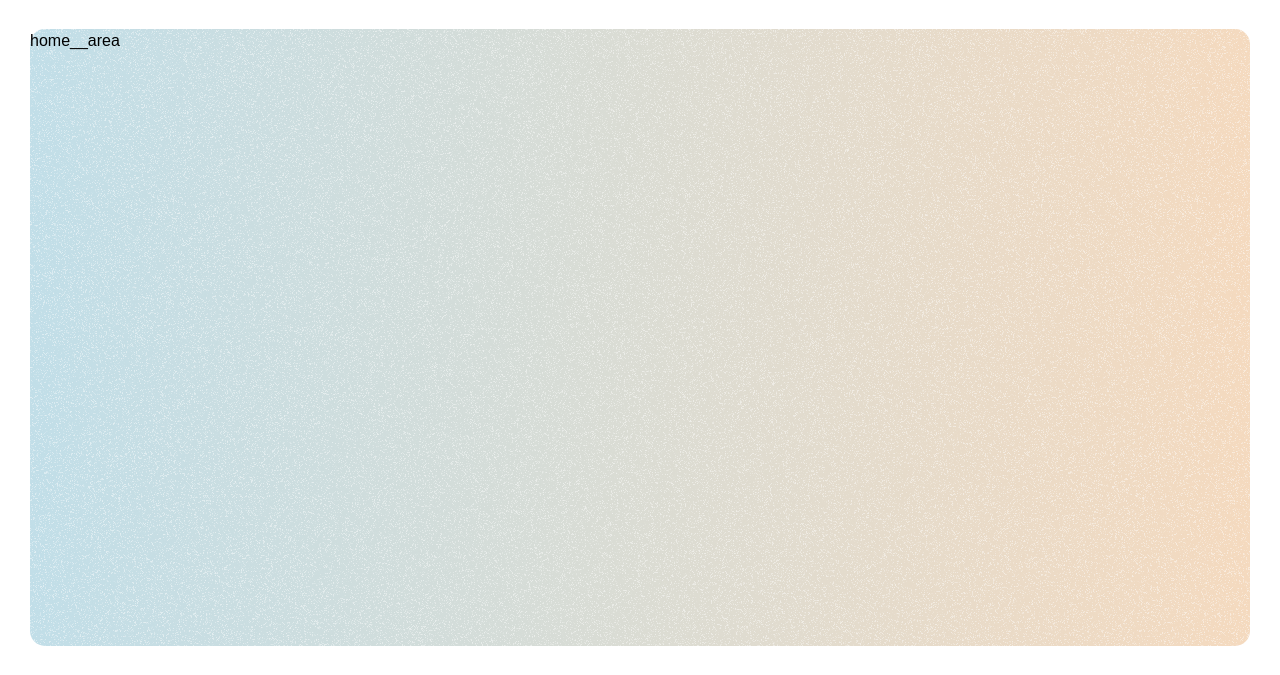
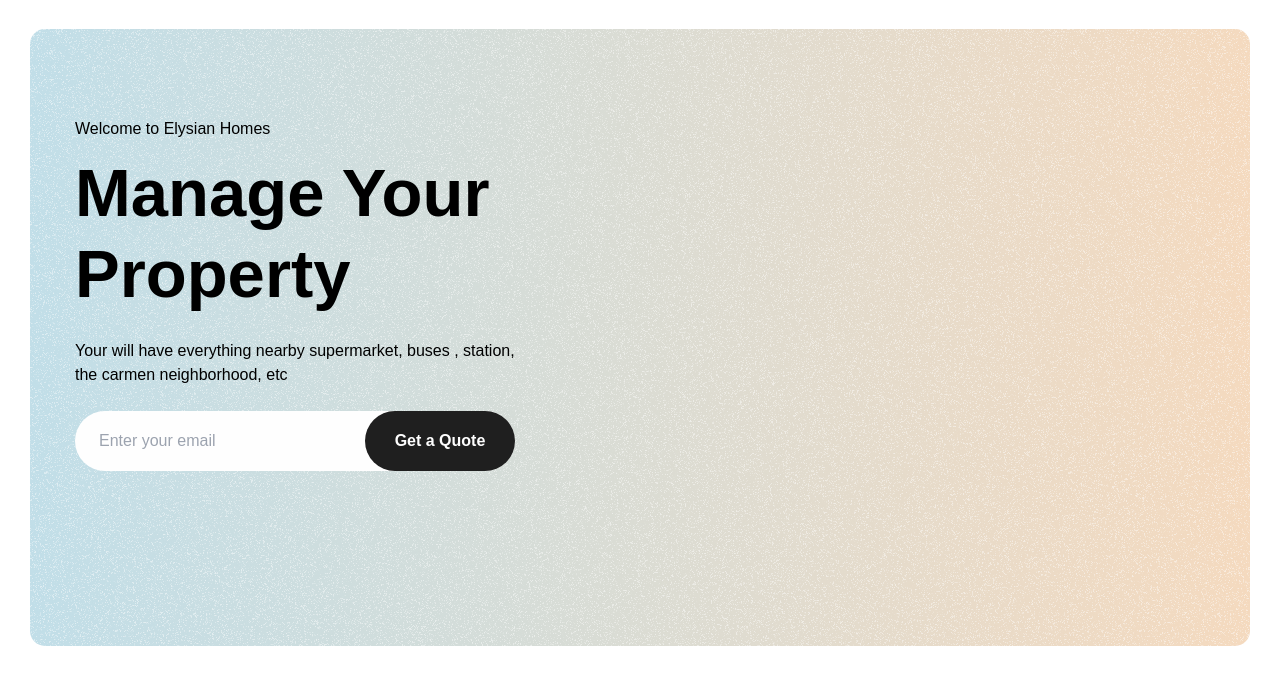
Before and after one commit to rayhan-bapari/elysian, a website: page index.html in a window 1280 px wide. Shown: the part 125-800 px from the top of the page. Drawn offline with Linux system fonts and the light colour scheme; files whose address does not match are found by name.

Commit message:
working with hero

```diff
--- a/index.html
+++ b/index.html
@@ -25,6 +25,18 @@
             <a href="#" class="header__btn">Contact Us</a>
         </header>
         <!-- Hero Area -->
-        <section class="home__area">home__area</section>
+        <section class="home__area">
+            <div class="hero__content">
+                <h2 class="hero__subtitle">Welcome to Elysian Homes</h2>
+                <h1 class="hero__title">Manage Your Property</h1>
+                <p class="hero__desc">
+                    Your will have everything nearby supermarket, buses , station, the carmen neighborhood, etc
+                </p>
+                <div class="input__group">
+                    <input type="text" placeholder="Enter your email" />
+                    <button class="quote__btn">Get a Quote</button>
+                </div>
+            </div>
+        </section>
     </body>
 </html>
--- a/src/css/main.css
+++ b/src/css/main.css
@@ -43,3 +43,31 @@ header {
     border-radius: 15px;
     background: url("../assets/images/hero.png"), linear-gradient(90deg, #c1dee8 0%, #fbd9b9 100%);
 }
+
+.hero__content {
+    @apply w-[40%] pt-[90px] pl-[45px];
+}
+
+.hero__subtitle {
+    @apply text-black text-base font-normal leading-[120%];
+}
+
+.hero__title {
+    @apply text-black text-[67px] font-semibold leading-[120%] mt-[15px];
+}
+
+.hero__desc {
+    @apply text-black text-base font-normal leading-[150%] mt-[25px];
+}
+
+.input__group {
+    @apply w-[440px] relative mt-[24px];
+}
+
+.input__group input {
+    @apply w-full h-[60px] rounded-[40px] bg-white2 relative pl-[24px];
+}
+
+.quote__btn {
+    @apply absolute right-0 w-[150px] h-full rounded-[40px] bg-gray text-white2 text-base font-semibold leading-[150%];
+}
```
Also changed, not shown: dist/css/main.css.
